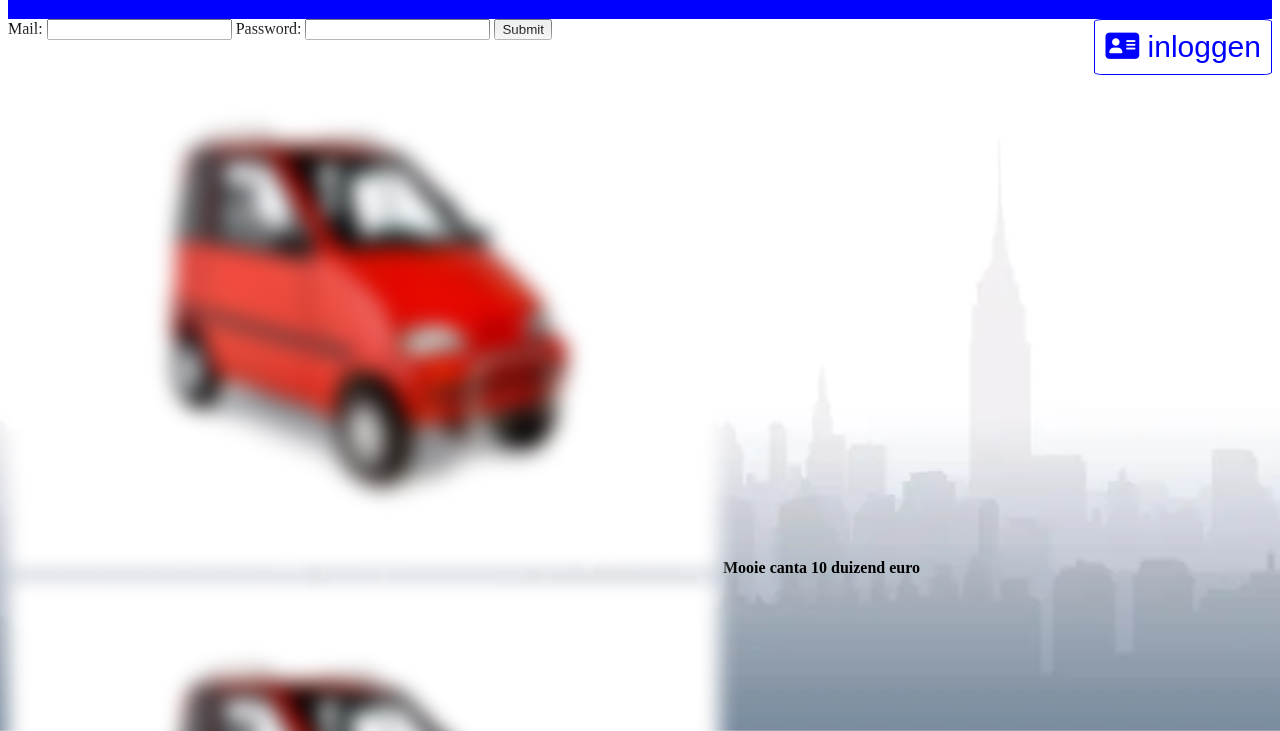
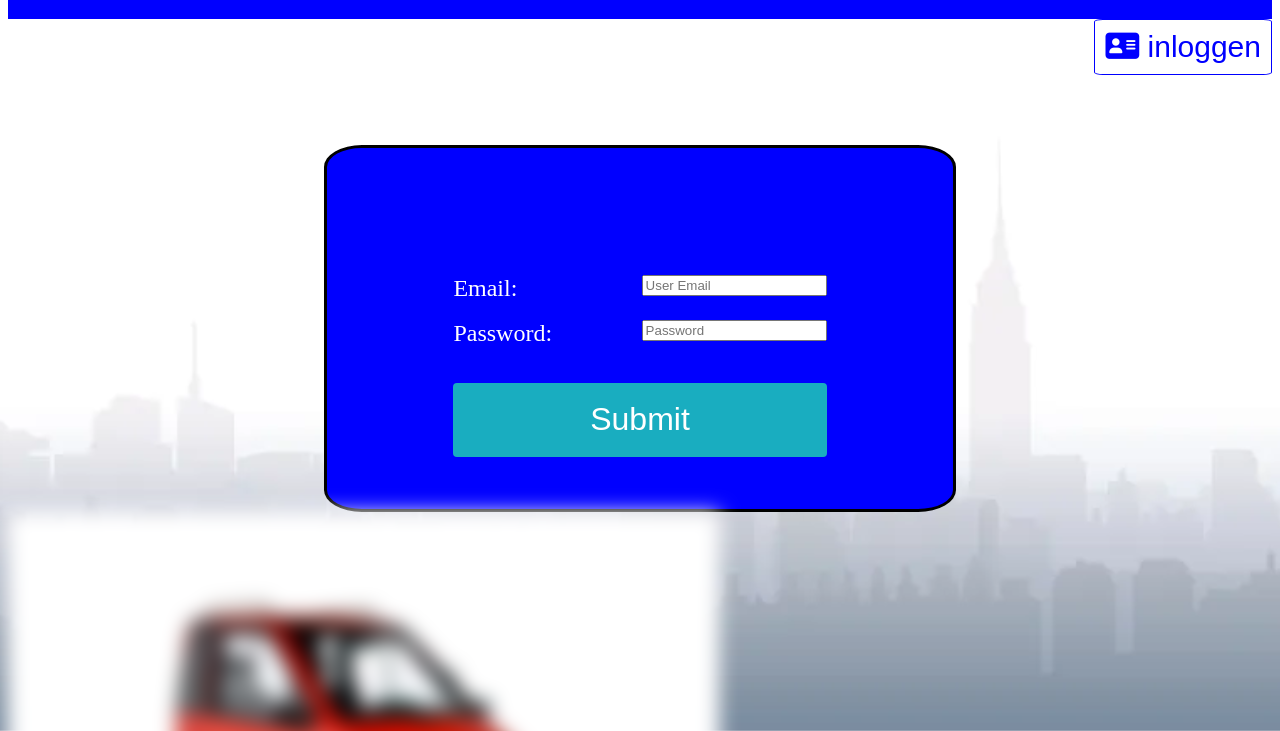
Before and after one commit to BigphilyB/interface, a plain HTML site: page index.html in a window 1280 px wide. Both pictures are taken after a click on the button "inloggen". Shown: the part 69-800 px from the top of the page. Drawn offline with Linux system fonts and the light colour scheme.

Commit message:
bezig geweest met het login menu

```diff
--- a/index.html
+++ b/index.html
@@ -10,21 +10,27 @@
     <script src="https://kit.fontawesome.com/d50470e1c6.js" crossorigin="anonymous"></script>
 </head>
 <body>
+
     <header>
         <h1>LOGO</h1>
     </header>
     <nav>
-                <button onClick="myFunction()"> <i class="fas fa-address-card"> </i> inloggen</button>
+                <button id="" onClick="myFunction()"> <i class="fas fa-address-card"> </i> inloggen</button>
 
     </nav>
 <!-- <div id="form">     -->
     <form id="inlogMenu"action="" style="display: none;" >
-        <label for="Email">Mail:</label>
-        <input type="mail" id="Email" name="Email" tabindex="1">
+        <div>
+        <label for="Email">Email:</label>
+        <input type="mail" id="Email" name="Email" tabindex="1" placeholder="User Email" required>
+        </div> <br>
+        <div>
         <label for="password">Password:</label>
-        <input type="password" id="password" name="password"
-        minlength="8" required tabindex="2">
+        <input type="password" id="password" name="password" minlength="8" required tabindex="2" placeholder="Password">
+        </div><br>
+        <br>
         <input type="submit" value="Submit">
+
     </form>
 <!-- </div> -->
 <article>
--- a/style.css
+++ b/style.css
@@ -7,16 +7,13 @@ img {
     filter: blur(10px);
 }
 
-img:hover {
+img:hover{
     filter: blur(0px);
 }
 
 
 
-.tooltip:hover .tooltiptext {
-    visibility: visible;
-    opacity: 1;
-  }
+
 
 
 body{
@@ -41,6 +38,27 @@ nav{
     width: 100%;
 
 }
+form{
+    margin-top: 10%;
+    margin-left: auto;
+    margin-right: auto;
+    background-color: blue;
+    padding: 10%;
+    width: 50%;
+    border-radius: 6%;
+    border: 3px solid black;
+}
+input{
+    float:right;
+  }
+
+
+
+label{
+    font-style: normal;
+    font-size: x-large;
+    color: white;
+}
 
 button{
     float: right;
@@ -58,6 +76,22 @@ button{
       border: 1px solid white;
     background-color: blue;
   }
+
+  input[type=submit] {
+    width: 100%;
+    background-color: #19adc0;
+    color: white;
+    padding: 5% 5%;
+    border: none;
+    border-radius: 4px;
+    cursor: pointer;
+    font-size: xx-large;
+  }
+
+  input[type=submit]:hover {
+    background-color: #2a9aa8;
+  }
+
 img{
     width: 75%;
 }
```
